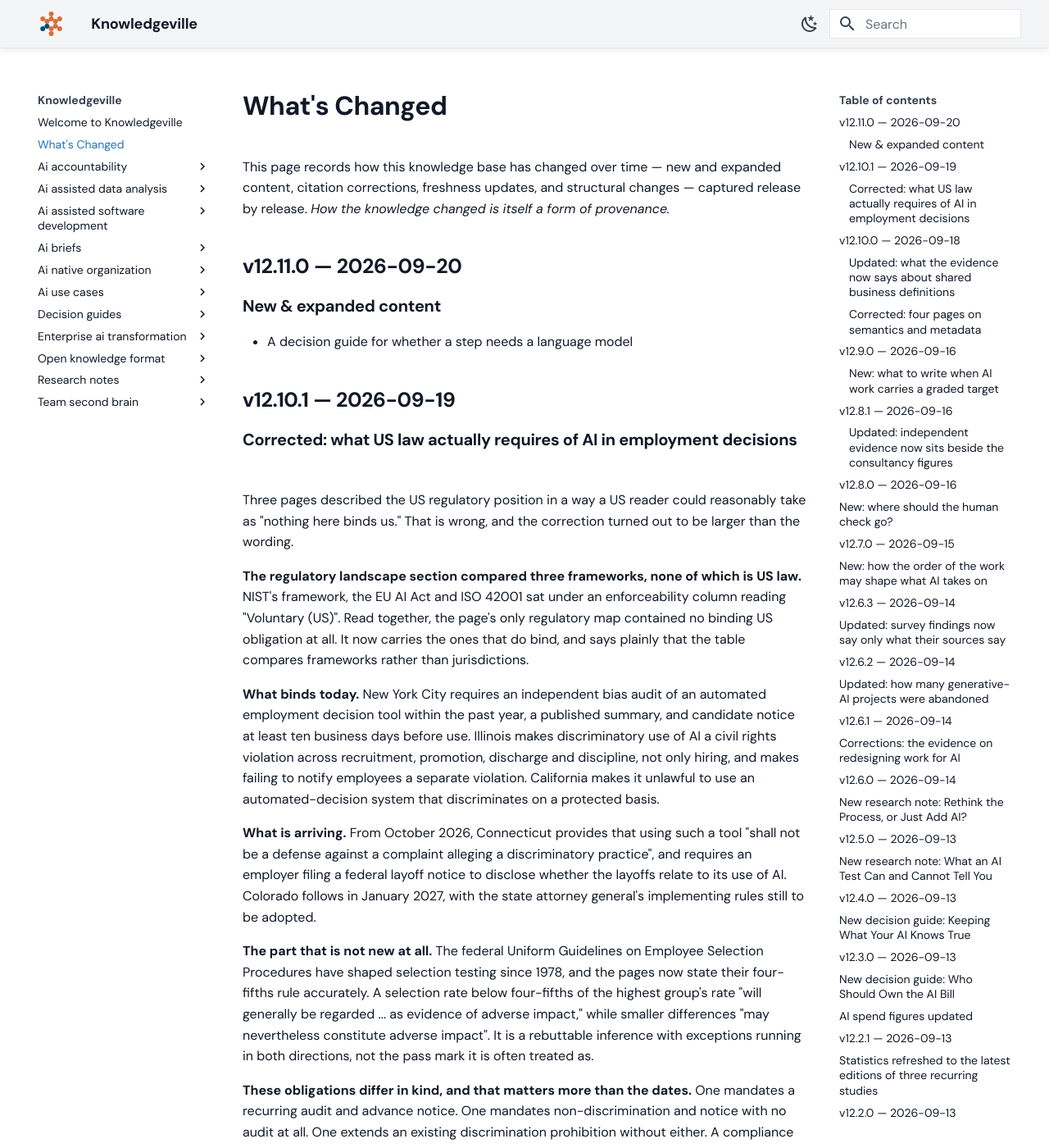
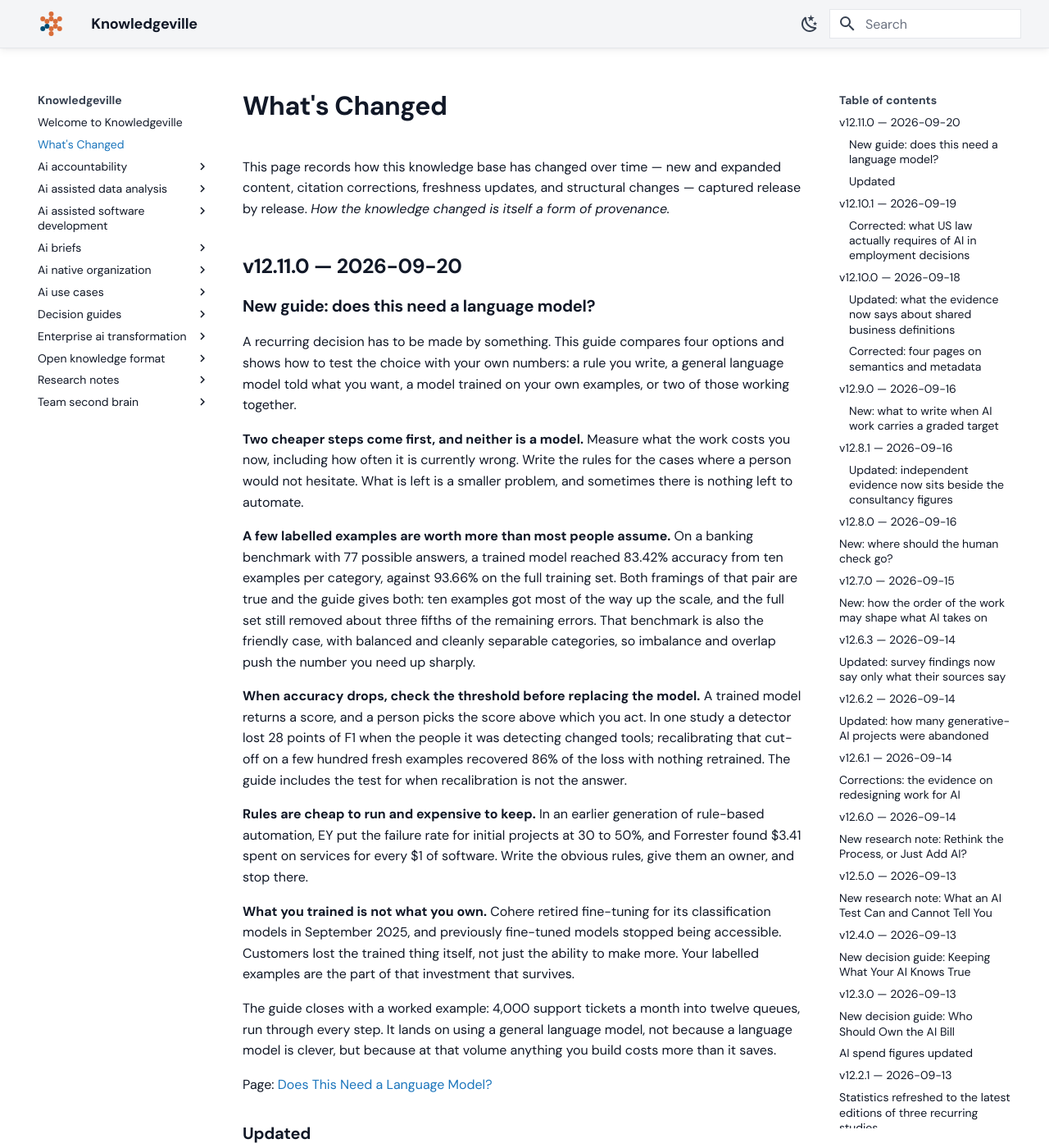
Before and after one commit to grandaha/knowledgeville, an MkDocs documentation site: the page built from published/changelog.md, in a window 1280 px wide and 1400 px high. Shown: the whole window at 82% size. Built offline with MkDocs 1.6.1 and Material for MkDocs 9.7.7, drawn with Linux system fonts in a browser that asks for light colours; some web fonts are replaced; some of the changed text lies outside the part shown.

Commit message:
Publish: sync content from workspace

```diff
--- a/published/changelog.md
+++ b/published/changelog.md
@@ -13,8 +13,29 @@ This page records how this knowledge base has changed over time — new and expa
 
 ## v12.11.0 — 2026-09-20
 
-### New & expanded content
-* A decision guide for whether a step needs a language model
+### New guide: does this need a language model?
+
+A recurring decision has to be made by something. This guide compares four options and shows how to test the choice with your own numbers: a rule you write, a general language model told what you want, a model trained on your own examples, or two of those working together.
+
+**Two cheaper steps come first, and neither is a model.** Measure what the work costs you now, including how often it is currently wrong. Write the rules for the cases where a person would not hesitate. What is left is a smaller problem, and sometimes there is nothing left to automate.
+
+**A few labelled examples are worth more than most people assume.** On a banking benchmark with 77 possible answers, a trained model reached 83.42% accuracy from ten examples per category, against 93.66% on the full training set. Both framings of that pair are true and the guide gives both: ten examples got most of the way up the scale, and the full set still removed about three fifths of the remaining errors. That benchmark is also the friendly case, with balanced and cleanly separable categories, so imbalance and overlap push the number you need up sharply.
+
+**When accuracy drops, check the threshold before replacing the model.** A trained model returns a score, and a person picks the score above which you act. In one study a detector lost 28 points of F1 when the people it was detecting changed tools; recalibrating that cut-off on a few hundred fresh examples recovered 86% of the loss with nothing retrained. The guide includes the test for when recalibration is not the answer.
+
+**Rules are cheap to run and expensive to keep.** In an earlier generation of rule-based automation, EY put the failure rate for initial projects at 30 to 50%, and Forrester found $3.41 spent on services for every $1 of software. Write the obvious rules, give them an owner, and stop there.
+
+**What you trained is not what you own.** Cohere retired fine-tuning for its classification models in September 2025, and previously fine-tuned models stopped being accessible. Customers lost the trained thing itself, not just the ability to make more. Your labelled examples are the part of that investment that survives.
+
+The guide closes with a worked example: 4,000 support tickets a month into twelve queues, run through every step. It lands on using a general language model, not because a language model is clever, but because at that volume anything you build costs more than it saves.
+
+Page: [Does This Need a Language Model?](https://knowledge.onesteplabs.com/decision-guides/does-this-need-a-language-model/)
+
+### Updated
+
+[Which AI Model for Which Job](https://knowledge.onesteplabs.com/decision-guides/which-ai-model-for-which-job/) now points readers at the prior question, whether the work needs a language model at all, before comparing language models to each other.
+
+The [Decision Guides glossary](https://knowledge.onesteplabs.com/decision-guides/glossary/) adds deflection, fine-tuning, labelled examples, precision and recall, and threshold, and extends routing to cover a cascade.
 
 ## v12.10.1 — 2026-09-19
 
```
Also changed, not shown: 1 other file.
